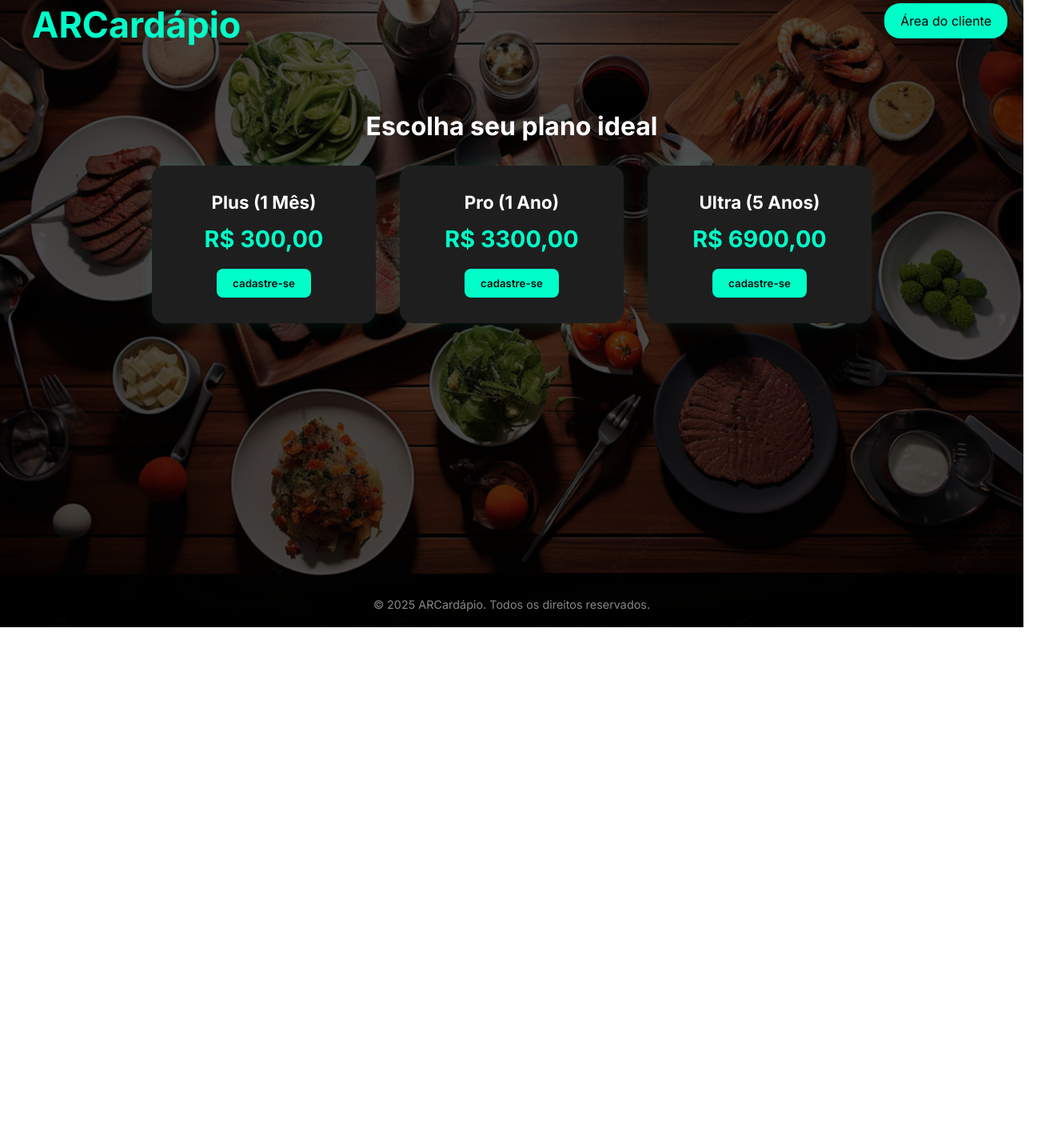
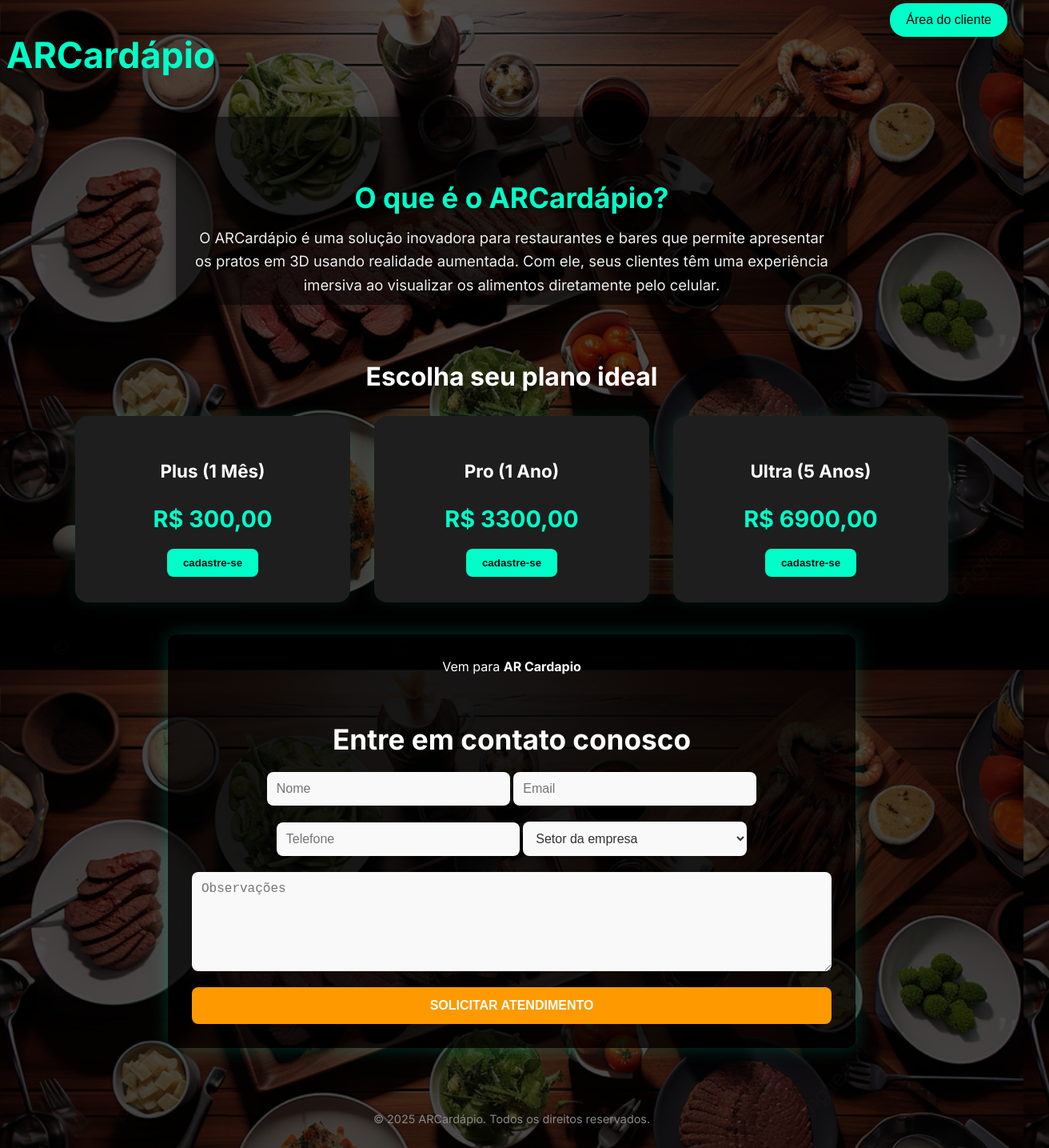
Before and after one commit to ranie2019/ar-cardapio-site, a plain HTML site: page index.html in a window 1280 px wide. Shown: the part 16-1451 px from the top of the page at 80% size, 1312 px wide, since content can reach past the window. Before the commit the page ends 800 px from the top, so only its background shows below. Drawn offline with Linux system fonts and the light colour scheme.

Commit message:
49
atualização da pagina inicial

```diff
--- a/css/index.css
+++ b/css/index.css
@@ -179,3 +179,92 @@ body {
   align-items: center;
   font-family: 'Inter', sans-serif;
 }
+
+.sobre {
+  text-align: center;
+  padding: 20px 20px 10px; /* reduziu o topo e base */
+  background: rgba(0, 0, 0, 0.6); /* camada escura leve */
+  color: #fff;
+  max-width: 1000px;
+  margin: 0 auto 10px; /* margem externa mais curta */
+  border-radius: 12px;
+  box-shadow: 0 0 20px rgba(0, 0, 0, 0.3);
+}
+
+.sobre h2 {
+  font-size: 2.2rem;
+  font-weight: 700;
+  margin-bottom: 15px;
+  color: #00ffc8;
+  text-shadow: 0 0 5px rgba(0, 0, 0, 0.6);
+}
+
+.sobre p {
+  font-size: 1.15rem;
+  line-height: 1.6;
+  max-width: 800px;
+  margin: auto;
+  color: #eee;
+  text-shadow: 0 0 3px rgba(0, 0, 0, 0.4);
+}
+
+/* ===================== CONTATO ===================== */
+.contato {
+  max-width: 800px;
+  margin: 40px auto 60px;
+  padding: 30px;
+  background: rgba(0, 0, 0, 0.7);
+  border-radius: 12px;
+  box-shadow: 0 0 25px rgba(0, 255, 200, 0.2);
+  text-align: center;
+}
+
+.contato h2 {
+  font-size: 2.2rem;
+  margin-bottom: 20px;
+  color: #ffffff;
+}
+
+.contato form {
+  display: flex;
+  flex-wrap: wrap;
+  gap: 20px;
+  justify-content: center;
+}
+
+.contato input,
+.contato select,
+.contato textarea {
+  flex: 1 1 45%;
+  min-width: 280px;
+  padding: 12px;
+  font-size: 16px;
+  border: none;
+  border-radius: 8px;
+  background-color: #f9f9f9;
+  color: #333;
+  outline: none;
+}
+
+.contato textarea {
+  flex: 1 1 100%;
+  min-height: 100px;
+  resize: vertical;
+}
+
+.contato button {
+  flex: 1 1 100%;
+  padding: 14px;
+  font-size: 16px;
+  font-weight: bold;
+  background-color: #ff9900;
+  color: #fff;
+  border: none;
+  border-radius: 8px;
+  cursor: pointer;
+  transition: background 0.3s;
+}
+
+.contato button:hover {
+  background-color: #e68900;
+}
--- a/index.html
+++ b/index.html
@@ -6,60 +6,89 @@
   <title>ARCardápio - Planos</title>
   <link rel="stylesheet" href="../css/index.css" />
   <link href="https://fonts.googleapis.com/css2?family=Inter:wght@400;600;700&display=swap" rel="stylesheet">
-  <style>
-    * {
-      box-sizing: border-box;
-      font-family: 'Inter', sans-serif;
-      margin: 0;
-      padding: 0;
-    }
-  </style>
 </head>
 <body>
+
   <header>
     <h1>ARCardápio</h1>
+    <button id="abrirModal" class="btn-acesso">Área do cliente</button>
   </header>
 
-  <!-- Botão que abre o modal -->
-  <button id="abrirModal" class="btn-acesso">Área do cliente</button>
+  <!-- Seção Sobre -->
+  <section class="sobre">
+    <h2>O que é o ARCardápio?</h2>
+    <p>
+      O ARCardápio é uma solução inovadora para restaurantes e bares que permite apresentar os pratos em 3D usando realidade aumentada.
+      Com ele, seus clientes têm uma experiência imersiva ao visualizar os alimentos diretamente pelo celular.
+    </p>
+  </section>
 
-  <!-- Modal -->
+  <!-- Seção Planos -->
+  <h2>Escolha seu plano ideal</h2>
+  <section class="planos">
+    <div class="plano">
+      <h3>Plus (1 Mês)</h3>
+      <p class="preco">R$ 300,00</p>
+      <button onclick="window.location.href='../html/cadastro.html'">cadastre-se</button>
+    </div>
+    <div class="plano">
+      <h3>Pro (1 Ano)</h3>
+      <p class="preco">R$ 3300,00</p>
+      <button onclick="window.location.href='../html/cadastro.html'">cadastre-se</button>
+    </div>
+    <div class="plano">
+      <h3>Ultra (5 Anos)</h3>
+      <p class="preco">R$ 6900,00</p>
+      <button onclick="window.location.href='../html/cadastro.html'">cadastre-se</button>
+    </div>
+  </section>
+
+  <!-- Seção Contato -->
+  <section class="contato">
+    <div class="container-form">
+      <span class="subtitulo-form">Vem para <strong>AR Cardapio</strong></span>
+      <h2>Entre em contato conosco</h2>
+      <form action="https://formsubmit.co/ranie.black29@gmail.com" method="POST">
+        <!-- redirecionamento após envio -->
+        <input type="hidden" name="_next" value="https://google.com">
+        <!-- desabilita captcha -->
+        <input type="hidden" name="_captcha" value="false">
+
+        <div class="linha">
+          <input type="text" name="Nome" placeholder="Nome" required />
+          <input type="email" name="Email" placeholder="Email" required />
+        </div>
+        <div class="linha">
+          <input type="tel" name="Telefone" placeholder="Telefone" required />
+          <select name="Setor da empresa" required>
+            <option value="">Setor da empresa</option>
+            <option value="Restaurantes e Lanchonetes">Restaurantes e Lanchonetes</option>
+            <option value="Padarias">Padarias</option>
+            <option value="Cafeterias">Cafeterias</option>
+            <option value="Outro">Outro</option>
+          </select>
+        </div>
+        <textarea name="Observações" placeholder="Observações"></textarea>
+        <button type="submit" class="btn-atendimento">SOLICITAR ATENDIMENTO</button>
+      </form>
+    </div>
+  </section>
+
+  <!-- Modal da Área do Cliente -->
   <div id="modal" class="modal hidden">
     <div class="modal-content">
       <span id="fecharModal" class="fechar">&times;</span>
       <h2>Área do cliente</h2>
       <p>Para acessar, clique em acessar. Se ainda não tem conta, clique em criar cadastro.</p>
-      <!-- Botões dentro do modal -->
       <button onclick="window.location.href='../html/login.html'">Acessar</button>
       <button onclick="window.location.href='../html/cadastro.html'">Criar cadastro</button>
     </div>
   </div>
 
-  <h2>Escolha seu plano ideal</h2>
-
-  <section class="planos">
-    <div class="plano">
-      <h3>Plus (1 Mês)</h3>
-      <p class="preco">R$ 300,00</p>
-      <button class="btn-vermelho" onclick="window.location.href='../html/cadastro.html'">cadastre-se</button>
-    </div>
-    <div class="plano">
-      <h3>Pro (1 Ano)</h3>
-      <p class="preco">R$ 3300,00</p>
-      <button class="btn-vermelho" onclick="window.location.href='../html/cadastro.html'">cadastre-se</button>
-    </div>
-    <div class="plano">
-      <h3>Ultra (5 Anos)</h3>
-      <p class="preco">R$ 6900,00</p>
-      <button class="btn-vermelho" onclick="window.location.href='../html/cadastro.html'">cadastre-se</button>
-    </div>
-  </section>
-
   <footer>
     &copy; 2025 ARCardápio. Todos os direitos reservados.
   </footer>
 
-  <!-- JS correto -->
   <script src="../java/index.js"></script>
 </body>
 </html>
```
